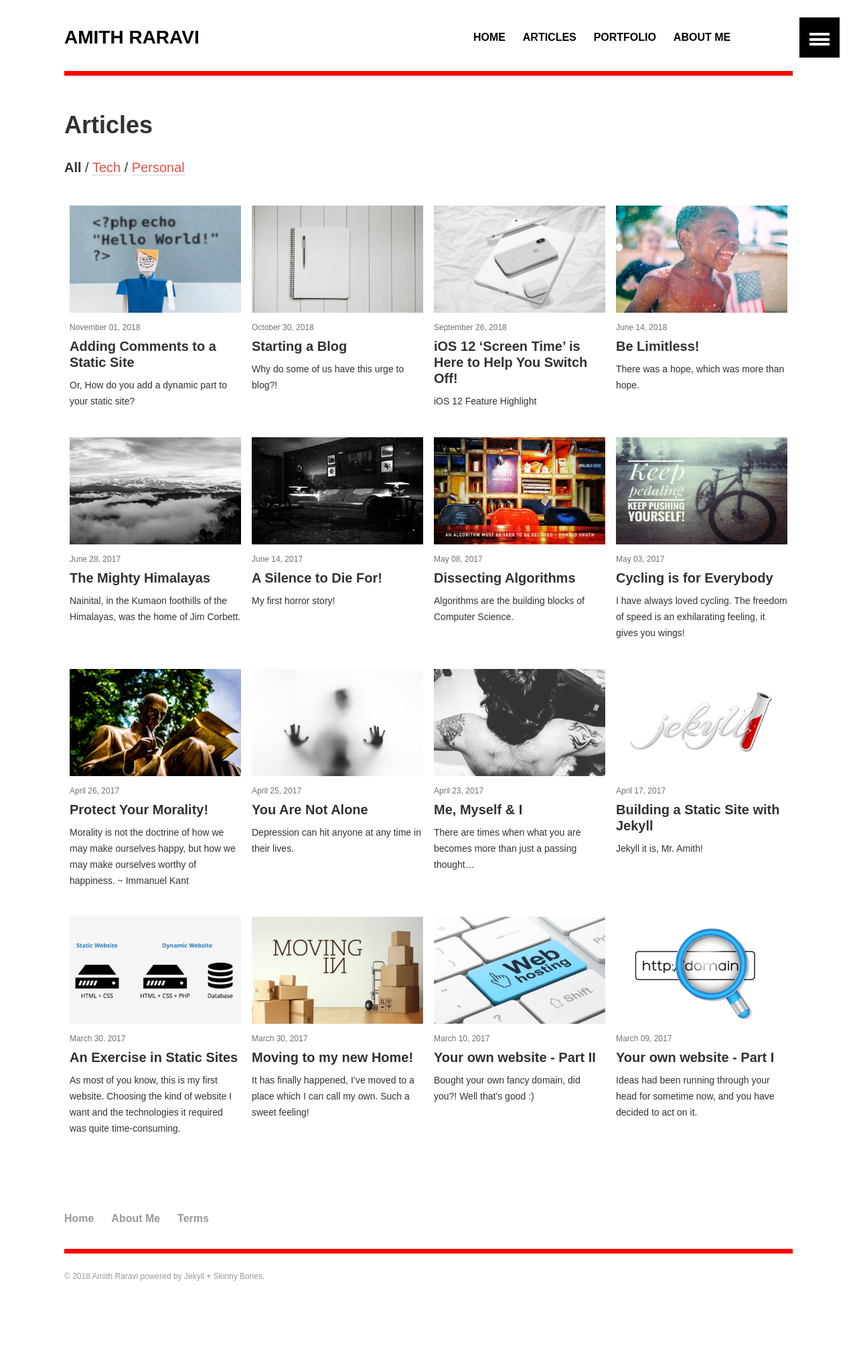
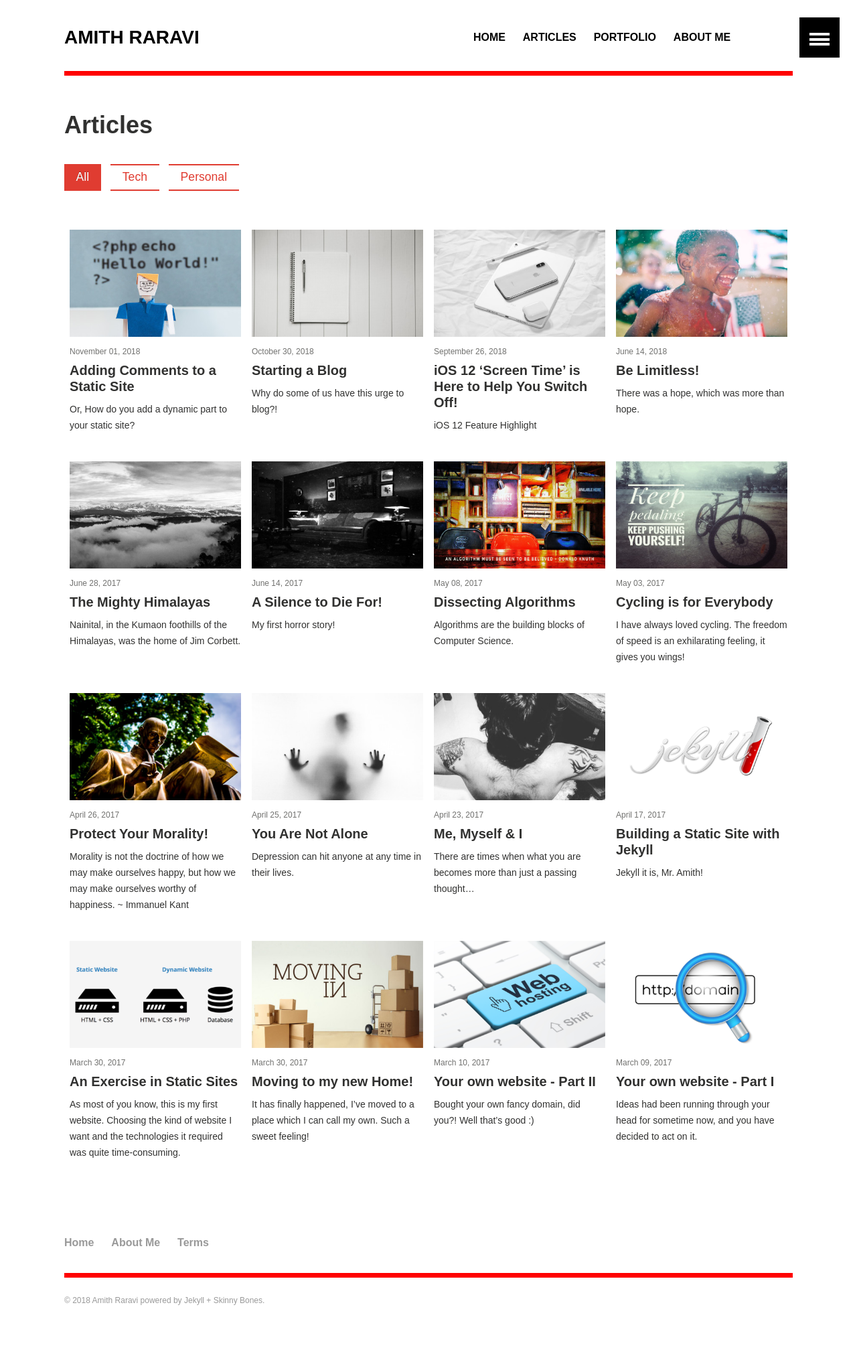
Before and after one commit to raravi/amithraravi2.com, a Jekyll site: the page built from _pages/02-articles.md, in a window 1280 px wide. Shown: the whole page at 67% size. Built offline with Jekyll 4.4.1, drawn with Linux system fonts in a browser that asks for light colours; before the commit the page ends 1992 px from its top, so only the background shows below that.

Commit message:
Added Isotope.js for magic layout!

```diff
--- a/_layouts/default.html
+++ b/_layouts/default.html
@@ -62,6 +62,7 @@
     </div>
 
     <script src="{{ site.url }}/js/vendor/jquery-1.9.1.min.js"></script>
+    <script src="{{ site.url }}/js/vendor/isotope.pkgd.min.js"></script>
     <script src="{{ site.url }}/js/main.js"></script>
 
   </body>
--- a/_pages/02-articles.md
+++ b/_pages/02-articles.md
@@ -3,12 +3,16 @@
 title: Articles
 permalink: /articles/
 ---
-**All** / [Tech](/articles/tech) / [Personal](/articles/personal)
+<div class="new-button-group filters-button-group">
+		<button class="new-button is-checked" data-filter="*">All</button>
+		<button class="new-button" data-filter=".tech">Tech</button>
+	  <button class="new-button" data-filter=".personal">Personal</button>
+</div>
 
 <div class="articles-tiles">
 {% for post in site.posts %}
 	{% if post.layout == "article" %}
-		<div class="col">
+		<div class="col {{post.categories[1]}}">
 		{% include post-grid.html %}
 		</div>
 	{% endif %}
--- a/_sass/_tiles.scss
+++ b/_sass/_tiles.scss
@@ -83,6 +83,74 @@
    }
 
    /* ==========================================================================
+      Isotope
+      ========================================================================== */
+
+   /* ---- button ---- */
+
+  .new-button{
+    background: $white;
+    //background: #e5e5e5;
+    //background: #ffeded;
+    color:$cg-red;
+    border:none;
+    position:relative;
+    height:40px;
+    font-size:1.1em;
+    padding:0 1em;
+    cursor:pointer;
+    transition:800ms ease all;
+    outline:none;
+    margin-right: 10px;
+  }
+  .new-button:before,.new-button:after{
+    content:'';
+    position:absolute;
+    top:0;
+    right:0;
+    height:2px;
+    width: 100%;
+    background: $cg-red;
+    transition:200ms ease all;
+  }
+  .new-button:after{
+    right:inherit;
+    top:inherit;
+    left:0;
+    bottom:0;
+  }
+  .new-button:hover {
+    background: #ffeded;
+    transition:400ms ease all;
+  }
+  .new-button:hover:before,.new-button:hover:after{
+    height: 3px;
+    transition:400ms ease all;
+  }
+
+  .new-button:active,
+  .new-button.is-checked {
+    background-color: $cg-red;
+    text-decoration: none;
+  }
+
+  .new-button.is-checked {
+    color: white;
+    text-shadow: 0 -1px hsla(0, 0%, 0%, 0.4);
+  }
+
+  .new-button:active {
+    box-shadow: inset 0 1px 10px hsla(0, 0%, 0%, 0.8);
+  }
+
+  .new-button-group {
+    display: inline-block;
+    padding-top   : 10px;
+    padding-bottom: 40px;
+  }
+
+
+   /* ==========================================================================
       Tiles - Old
       ========================================================================== */
 
```
Also changed, not shown: _pages/03-articles-tech.md (deleted, +0 -18 lines), _pages/04-articles-personal.md (deleted, +0 -18 lines), js/_main.js (+20 -0 lines), _pages/03-portfolio.md (renamed from _pages/05-portfolio.md), _pages/04-about.md (renamed from _pages/06-about.md), _pages/05-terms.md (renamed from _pages/07-terms.md), js/main.js, js/vendor/isotope.pkgd.min.js (added).
